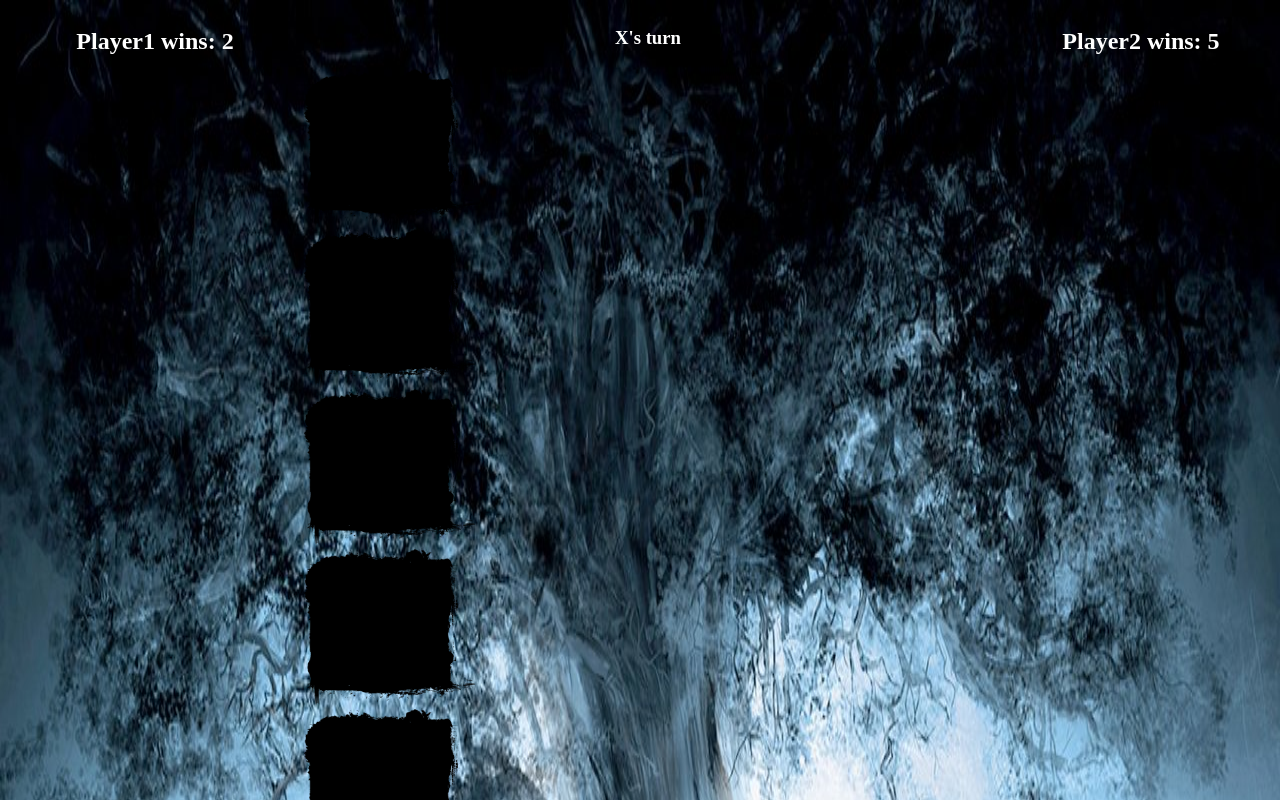
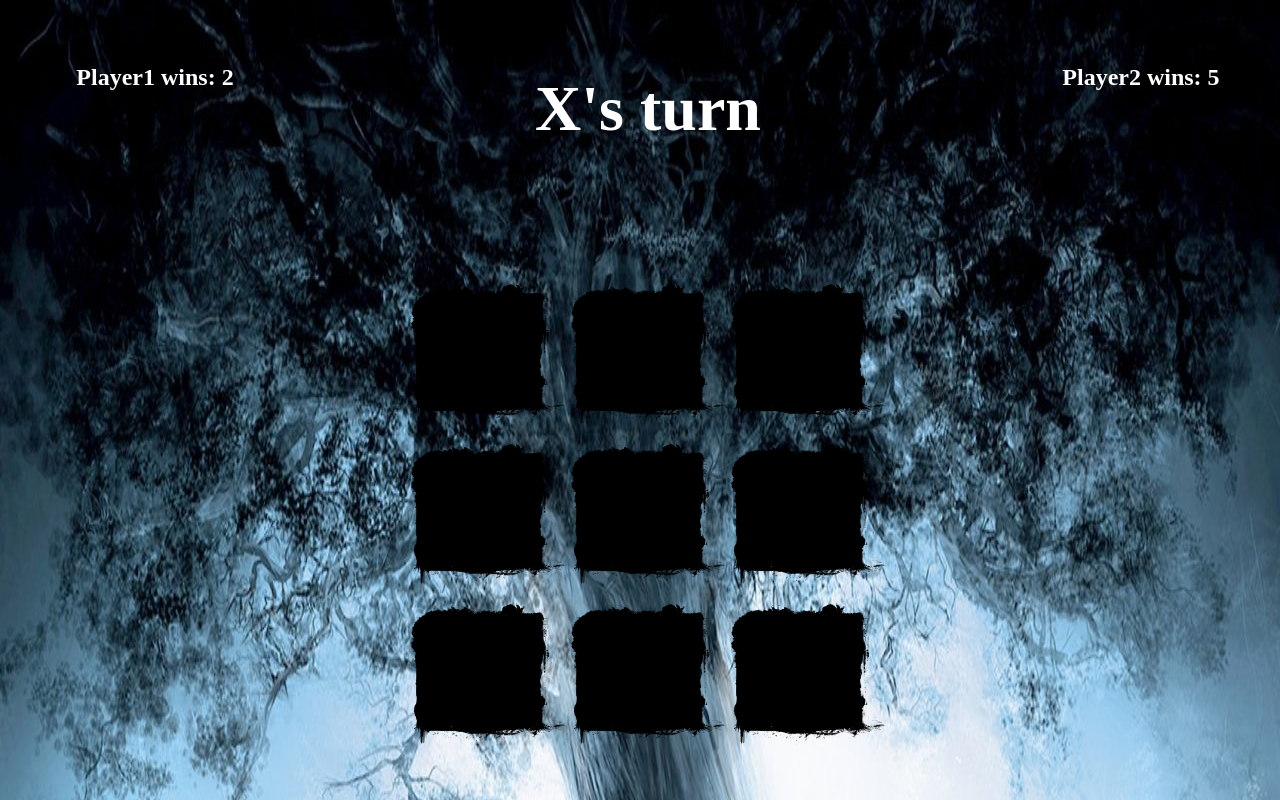
Before and after one commit to CalebCyphers/TicTacToe-Solo-Project, a plain HTML site: page index.html in a window 1280 px wide. Shown: the top 800 px of the page. Drawn offline with Linux system fonts and the light colour scheme.

Commit message:
Add spacing and wrapping

```diff
--- a/styles.css
+++ b/styles.css
@@ -19,7 +19,9 @@ main {
 h1 {
   color: white;
   text-align: center;
+  font-size: 4rem;
 }
+
 h2 {
   color: white;
   text-align: center;
@@ -37,6 +39,17 @@ h2 {
   width: 34rem;
 }
 
+.win-text-wrapper {
+  display: flex;
+  align-items: center;
+  justify-content: center;
+  height: 12%;
+}
+
+.spacer {
+  height: 100%;
+}
+
 .game {
   display: flex;
   flex-direction: column;
@@ -44,12 +57,34 @@ h2 {
   justify-content: center;
 }
 
+.game-middle {
+  display: flex;
+  justify-content: center;
+  height: 100%
+}
+
+.game-board-wrapper {
+  display: flex;
+  flex-direction: row;
+  flex-wrap: wrap;
+  height: 30rem;
+  width: 30rem;
+  margin-top: 4rem;
+}
+
+.game-bottom {
+  height: 34rem;
+}
+
 .game-sector {
+  display: flex;
+  justify-content: center;
+  align-items: center;
   height: 10rem;
   width: 10rem;
 }
 
 .sector-img {
-  height: 100%;
+  height: 90%;
   width: auto;
 }
```
